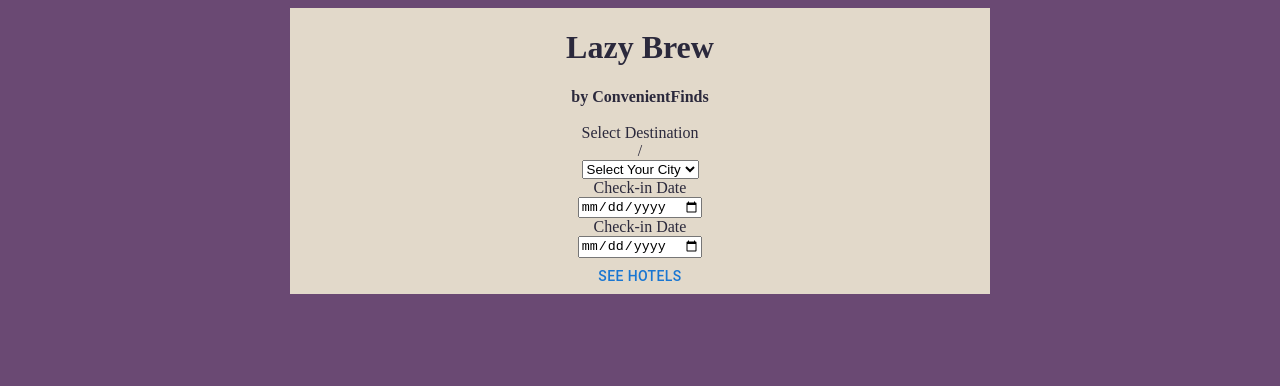
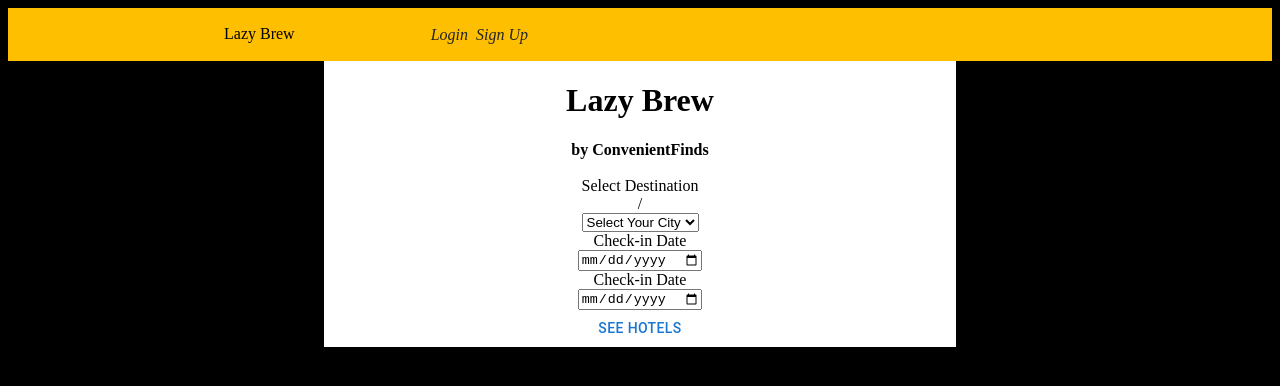
Before and after one commit to Team-Velocirabbit-2022/Lazy-Brew-2.0, a React app: page / in a window 1280 px wide. Built offline with nearby package versions, Linux system fonts and the light colour scheme.

Commit message:
working on styling

```diff
--- a/client/App.js
+++ b/client/App.js
@@ -6,7 +6,10 @@ import './styles.scss'
 const App = () => {
   return (
     <div className='appContainer'>
-      <MainContainer />
+      <div>
+        <MainContainer />
+      </div>
+
     </div>
   );
 };
--- a/client/containers/MainContainer.jsx
+++ b/client/containers/MainContainer.jsx
@@ -107,7 +107,23 @@ const MainContainer = () => {
       })
   }
 
+  const navBar = (
+  <nav>
+  <a class="logo">
+    Lazy Brew
+  </a>
+  <span class="nav-links">
+    <a><i class="login">Login</i></a>
+    <a><i class="signup">Sign Up</i></a>
+  </span>
+</nav>
+);
+
   return (
+    <div>
+    {navBar}
+    <div className="FlexDisplay">
+    <div className="ContainerMainContainer">
     <div id="main_wrapper">
       <div><h1 id='lazyBrew-header'>Lazy Brew </h1><span id="convenientFont"><b>by ConvenientFinds</b></span></div>
       <br />
@@ -146,9 +162,12 @@ const MainContainer = () => {
           isLoading={isLoading}
         />}
       </div>
-    </div >
+    </div>
+    </div>
+    </div>
+    </div>
   );
 
-}
+};
 
 export default connect(mapStateToProps, null)(MainContainer);
--- a/client/styles.scss
+++ b/client/styles.scss
@@ -1,39 +1,87 @@
-$bg: #6A4973;
-$conBg: #4A94A8;
-$textColor: #2B293C;
-$textBg: #E2D9CA;
+$bg: #000000;
+$conBg: #ffbf01;
+$textColor: #000000;
+$textBg: #FFFFFF;
 
 .convenientFont{
     font-size: 18px;
     font-weight: 600;
 }
+
 body {
     background-color: $bg;
     color: $textColor
 }
 
+nav {
+    background-color: $conBg;
+    height: 3.3em;
+    line-height: 3.3em;
+    padding: 0 13.5em;
+}
+
+.logo {
+    text-decoration: none;
+}
+
+
+.nav-links {
+    margin-left: 8em;
+    width: 100%;
+}
+
+
+.nav-links>a {
+    margin-left: 0.5em;
+    width: 100%;
+}
+
+.nav-links i {
+    transform: scale(1.6);
+    color: #252525;
+    vertical-align: middle;
+}
+
+
 #lazyBrew-header {
     background-color: $textBg;
     display: flex;
-    justify-content: center;
+    // justify-content: center;
 }
 
 .appContainer {
+//    display: flex;
+    // justify-content: center;
+    // align-items: center;
+}
+.ContainerMainContainer {
     display: flex;
-    justify-content: center;
+
+    width: 50%;
+    align-self: center;
 }
 
-// div{
-//     border-style: solid;
-//     border-width: 1px;
-// }
+.FlexDisplay {
+    display:flex;
+    align-items: center;
+    margin-left: auto;
+    margin-right: auto;
+}
 #main_wrapper {
     display: flex;
+    flex: auto;
+    position: relative;
     flex-direction: column;
-    justify-content: center;
+    // justify-content: center;
     align-items: center;
     background-color: $textBg;
     text-align: center;
+    width: 50%;
+    align-self: center;
+    left: 50%;
+    right: 50%;
+
+    // left: 600px;
 }
 
 #allHotelsWrapper {
```
Also changed, not shown: 1 other file.
